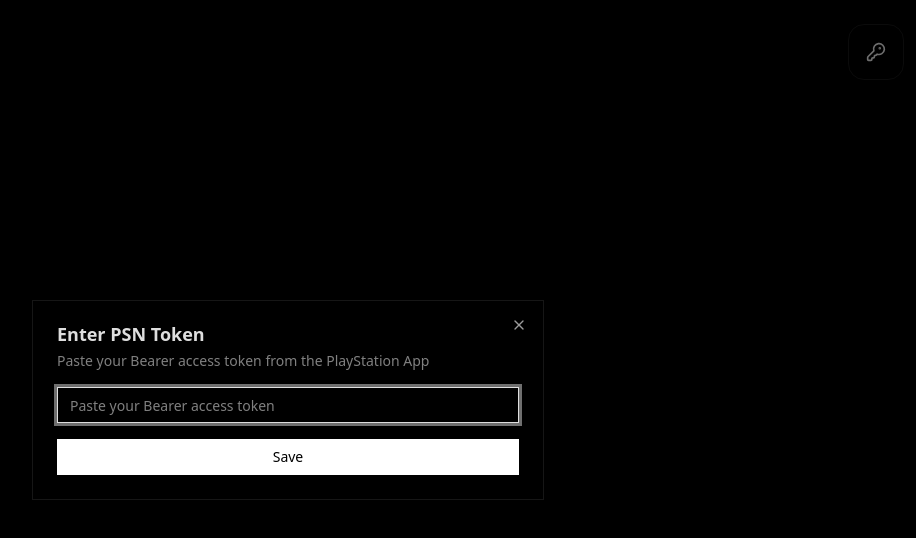
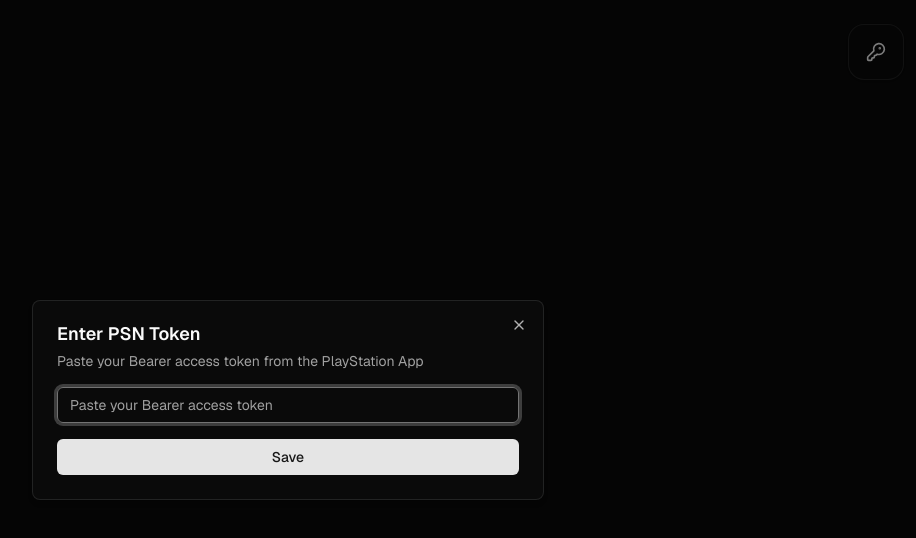
Before and after one commit to dead8309/ps-captures, a Next.js app: page / in a window 1280 px wide. Both pictures are taken after a click on the button 1228 px from the left and 52 px from the top of the page. Shown: the top 538 px of the page, without its empty margins (352-1268 px from the left). Built offline with nearby package versions, Linux system fonts and the light colour scheme.

Commit message:
make black default colorscheme

```diff
--- a/app/globals.css
+++ b/app/globals.css
@@ -1,99 +1,25 @@
 @import "tailwindcss";
 @import "tw-animate-css";
 
-@custom-variant dark (&:is(.dark *));
-
 :root {
-  /* Updated to Midday AI aesthetic: pure black with bluish gray accents */
-  --background: oklch(0 0 0);
-  --foreground: oklch(0.9 0 0);
-  --card: oklch(0 0 0);
-  --card-foreground: oklch(0.9 0 0);
-  --popover: oklch(0 0 0);
-  --popover-foreground: oklch(0.9 0 0);
-  --primary: oklch(1 0 0);
-  --primary-foreground: oklch(0 0 0);
-  --secondary: oklch(0.15 0 0);
-  --secondary-foreground: oklch(0.9 0 0);
-  --muted: oklch(0.3 0 0);
-  --muted-foreground: oklch(0.6 0 0);
-  --accent: oklch(1 0 0);
-  --accent-foreground: oklch(0 0 0);
-  --destructive: oklch(0.577 0.245 27.325);
-  --destructive-foreground: oklch(1 0 0);
-  --border: oklch(0.2 0 0);
-  --input: oklch(0.05 0 0);
-  --ring: oklch(0.9 0 0);
-  --chart-1: oklch(0.5 0 0);
-  --chart-2: oklch(0.6 0 0);
-  --chart-3: oklch(0.7 0 0);
-  --chart-4: oklch(0.8 0 0);
-  --chart-5: oklch(0.9 0 0);
-  --radius: 0rem;
-  --sidebar: oklch(0 0 0);
-  --sidebar-foreground: oklch(0.9 0 0);
-  --sidebar-primary: oklch(1 0 0);
-  --sidebar-primary-foreground: oklch(0 0 0);
-  --sidebar-accent: oklch(1 0 0);
-  --sidebar-accent-foreground: oklch(0 0 0);
-  --sidebar-border: oklch(0.2 0.02 250);
-  --sidebar-ring: oklch(0.9 0 0);
-}
-
-.dark {
-  --background: oklch(0 0 0);
-  --foreground: oklch(0.9 0 0);
-  --card: oklch(0 0 0);
-  --card-foreground: oklch(0.9 0 0);
-  --primary: oklch(1 0 0);
-  --primary-foreground: oklch(0 0 0);
-  --secondary: oklch(0.15 0 0);
-  --secondary-foreground: oklch(0.9 0 0);
-  --muted: oklch(0.3 0 0);
-  --muted-foreground: oklch(0.6 0 0);
-  --accent: oklch(1 0 0);
-  --accent-foreground: oklch(0 0 0);
-  --destructive: oklch(0.396 0.141 25.723);
-  --destructive-foreground: oklch(0.637 0.237 25.331);
-  --border: oklch(0.2 0 0);
-  --input: oklch(0.05 0 0);
-  --ring: oklch(0.9 0 0);
-  --chart-1: oklch(0.488 0.243 264.376);
-  --chart-2: oklch(0.696 0.17 162.48);
-  --chart-3: oklch(0.769 0.188 70.08);
-  --chart-4: oklch(0.627 0.265 303.9);
-  --chart-5: oklch(0.645 0.246 16.439);
-  --sidebar: oklch(0 0 0);
-  --sidebar-foreground: oklch(0.9 0 0);
-  --sidebar-primary: oklch(1 0 0);
-  --sidebar-primary-foreground: oklch(0 0 0);
-  --sidebar-accent: oklch(1 0 0);
-  --sidebar-accent-foreground: oklch(0 0 0);
-  --sidebar-border: oklch(0.2 0.02 250);
-  --sidebar-ring: oklch(0.9 0 0);
-}
-
-.dark {
   --background: oklch(0.145 0 0);
   --foreground: oklch(0.985 0 0);
-  --card: oklch(0.145 0 0);
+  --card: oklch(0.205 0 0);
   --card-foreground: oklch(0.985 0 0);
-  --popover: oklch(0.145 0 0);
+  --popover: oklch(0.205 0 0);
   --popover-foreground: oklch(0.985 0 0);
-  /* Keep brand visible in dark mode */
-  --primary: oklch(0.72 0.16 255);
-  --primary-foreground: oklch(0.145 0 0);
+  --primary: oklch(0.922 0 0);
+  --primary-foreground: oklch(0.205 0 0);
   --secondary: oklch(0.269 0 0);
   --secondary-foreground: oklch(0.985 0 0);
   --muted: oklch(0.269 0 0);
   --muted-foreground: oklch(0.708 0 0);
-  --accent: oklch(0.27 0.02 250);
+  --accent: oklch(0.269 0 0);
   --accent-foreground: oklch(0.985 0 0);
-  --destructive: oklch(0.396 0.141 25.723);
-  --destructive-foreground: oklch(0.637 0.237 25.331);
-  --border: oklch(0.269 0 0);
-  --input: oklch(0.269 0 0);
-  --ring: oklch(0.439 0 0);
+  --destructive: oklch(0.704 0.191 22.216);
+  --border: oklch(1 0 0 / 10%);
+  --input: oklch(1 0 0 / 15%);
+  --ring: oklch(0.556 0 0);
   --chart-1: oklch(0.488 0.243 264.376);
   --chart-2: oklch(0.696 0.17 162.48);
   --chart-3: oklch(0.769 0.188 70.08);
@@ -101,17 +27,40 @@
   --chart-5: oklch(0.645 0.246 16.439);
   --sidebar: oklch(0.205 0 0);
   --sidebar-foreground: oklch(0.985 0 0);
-  --sidebar-primary: oklch(0.72 0.16 255);
+  --sidebar-primary: oklch(0.488 0.243 264.376);
   --sidebar-primary-foreground: oklch(0.985 0 0);
-  --sidebar-accent: oklch(0.27 0.02 250);
+  --sidebar-accent: oklch(0.269 0 0);
   --sidebar-accent-foreground: oklch(0.985 0 0);
-  --sidebar-border: oklch(0.269 0 0);
-  --sidebar-ring: oklch(0.439 0 0);
+  --sidebar-border: oklch(1 0 0 / 10%);
+  --sidebar-ring: oklch(0.556 0 0);
+  --font-sans: Geist, sans-serif;
+  --font-serif: Georgia, serif;
+  --font-mono: Geist Mono, monospace;
+  --radius: 0.5rem;
+  --shadow-x: 0px;
+  --shadow-y: 1px;
+  --shadow-blur: 2px;
+  --shadow-spread: 0px;
+  --shadow-opacity: 0.18;
+  --shadow-color: hsl(0 0% 0%);
+  --shadow-2xs: 0px 1px 2px 0px hsl(0 0% 0% / 0.09);
+  --shadow-xs: 0px 1px 2px 0px hsl(0 0% 0% / 0.09);
+  --shadow-sm:
+    0px 1px 2px 0px hsl(0 0% 0% / 0.18), 0px 1px 2px -1px hsl(0 0% 0% / 0.18);
+  --shadow:
+    0px 1px 2px 0px hsl(0 0% 0% / 0.18), 0px 1px 2px -1px hsl(0 0% 0% / 0.18);
+  --shadow-md:
+    0px 1px 2px 0px hsl(0 0% 0% / 0.18), 0px 2px 4px -1px hsl(0 0% 0% / 0.18);
+  --shadow-lg:
+    0px 1px 2px 0px hsl(0 0% 0% / 0.18), 0px 4px 6px -1px hsl(0 0% 0% / 0.18);
+  --shadow-xl:
+    0px 1px 2px 0px hsl(0 0% 0% / 0.18), 0px 8px 10px -1px hsl(0 0% 0% / 0.18);
+  --shadow-2xl: 0px 1px 2px 0px hsl(0 0% 0% / 0.45);
+  --tracking-normal: 0em;
+  --spacing: 0.25rem;
 }
 
 @theme inline {
-  --font-sans: var(--font-geist-sans);
-  --font-mono: var(--font-geist-mono);
   --color-background: var(--background);
   --color-foreground: var(--foreground);
   --color-card: var(--card);
@@ -136,10 +85,6 @@
   --color-chart-3: var(--chart-3);
   --color-chart-4: var(--chart-4);
   --color-chart-5: var(--chart-5);
-  --radius-sm: calc(var(--radius) - 4px);
-  --radius-md: calc(var(--radius) - 2px);
-  --radius-lg: var(--radius);
-  --radius-xl: calc(var(--radius) + 4px);
   --color-sidebar: var(--sidebar);
   --color-sidebar-foreground: var(--sidebar-foreground);
   --color-sidebar-primary: var(--sidebar-primary);
@@ -148,6 +93,24 @@
   --color-sidebar-accent-foreground: var(--sidebar-accent-foreground);
   --color-sidebar-border: var(--sidebar-border);
   --color-sidebar-ring: var(--sidebar-ring);
+
+  --font-sans: var(--font-sans);
+  --font-mono: var(--font-mono);
+  --font-serif: var(--font-serif);
+
+  --radius-sm: calc(var(--radius) - 4px);
+  --radius-md: calc(var(--radius) - 2px);
+  --radius-lg: var(--radius);
+  --radius-xl: calc(var(--radius) + 4px);
+
+  --shadow-2xs: var(--shadow-2xs);
+  --shadow-xs: var(--shadow-xs);
+  --shadow-sm: var(--shadow-sm);
+  --shadow: var(--shadow);
+  --shadow-md: var(--shadow-md);
+  --shadow-lg: var(--shadow-lg);
+  --shadow-xl: var(--shadow-xl);
+  --shadow-2xl: var(--shadow-2xl);
 }
 
 @layer base {
--- a/app/page.tsx
+++ b/app/page.tsx
@@ -2,7 +2,7 @@
 
  export default function Page() {
    return (
-     <main className="min-h-dvh bg-black flex flex-col">
+     <main className="min-h-dvh flex flex-col">
        <div className="flex-1 flex flex-col">
          <CapturesBrowser />
        </div>
```
